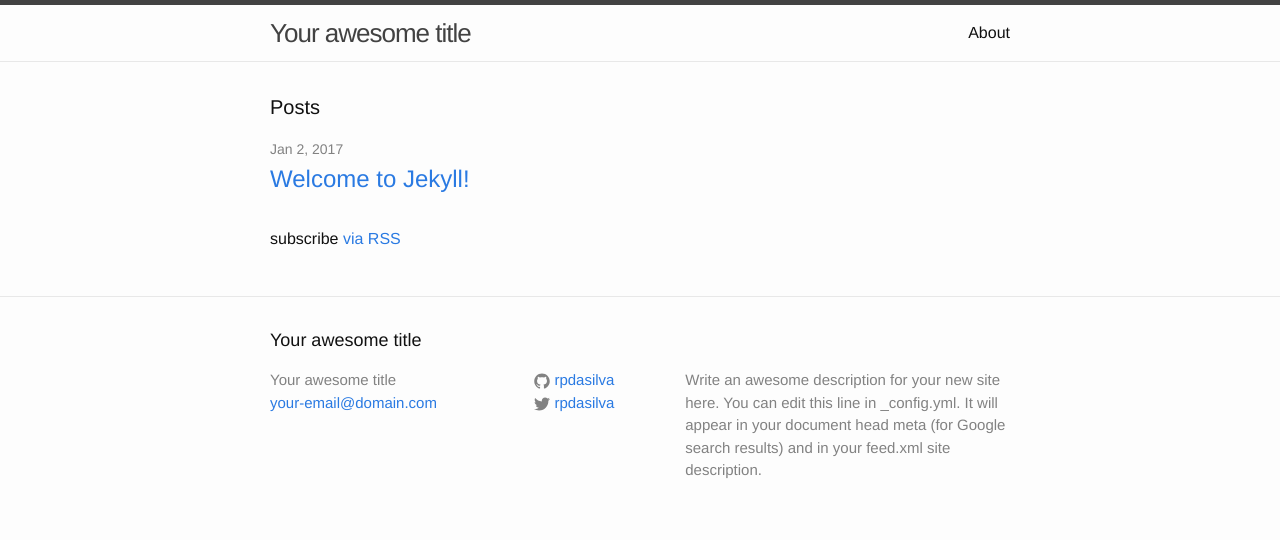
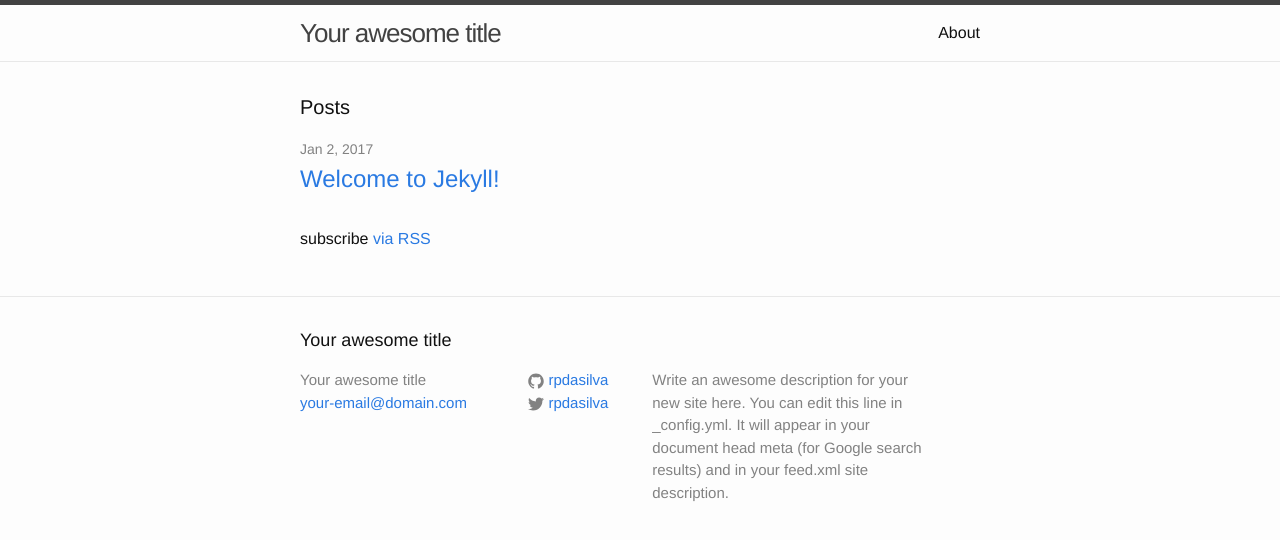
Before and after one commit to rpdasilva/rpdasilva.github.io, a Jekyll site: the page built from index.md, in a window 1280 px wide. Shown: the top 540 px of the page. Built offline with Jekyll 4.4.1, drawn with Linux system fonts in a browser that asks for light colours.

Commit message:
Removes minima as dependency, adds tachyons stylesheet

```diff
--- a/Gemfile
+++ b/Gemfile
@@ -12,7 +12,7 @@ ruby RUBY_VERSION
 # gem "jekyll", "3.3.1"
 
 # This is the default theme for new Jekyll sites. You may change this to anything you like.
-gem "minima", "~> 2.0"
+# gem "minima", "~> 2.0"
 
 # If you want to use GitHub Pages, remove the "gem "jekyll"" above and
 # uncomment the line below. To upgrade, run `bundle update github-pages`.
--- a/_config.yml
+++ b/_config.yml
@@ -23,10 +23,10 @@ baseurl: "" # the subpath of your site, e.g. /blog
 url: "" # the base hostname & protocol for your site, e.g. http://example.com
 twitter_username: rpdasilva
 github_username:  rpdasilva
+repository: rpdasilva/rpdasilva.github.io
 
 # Build settings
 markdown: kramdown
-theme: minima
 gems:
   - jekyll-feed
 exclude:
--- a/_includes/head.html
+++ b/_includes/head.html
@@ -6,6 +6,7 @@
   <title>{% if page.title %}{{ page.title | escape }}{% else %}{{ site.title | escape }}{% endif %}</title>
   <meta name="description" content="{{ page.excerpt | default: site.description | strip_html | normalize_whitespace | truncate: 160 | escape }}">
 
+  <link rel="stylesheet" href="https://unpkg.com/tachyons/css/tachyons.min.css">
   <link rel="stylesheet" href="{{ "/assets/main.css" | relative_url }}">
   <link rel="canonical" href="{{ page.url | replace:'index.html','' | absolute_url }}">
   <link rel="alternate" type="application/rss+xml" title="{{ site.title | escape }}" href="{{ "/feed.xml" | relative_url }}">
```
Also changed, not shown: Gemfile.lock.
